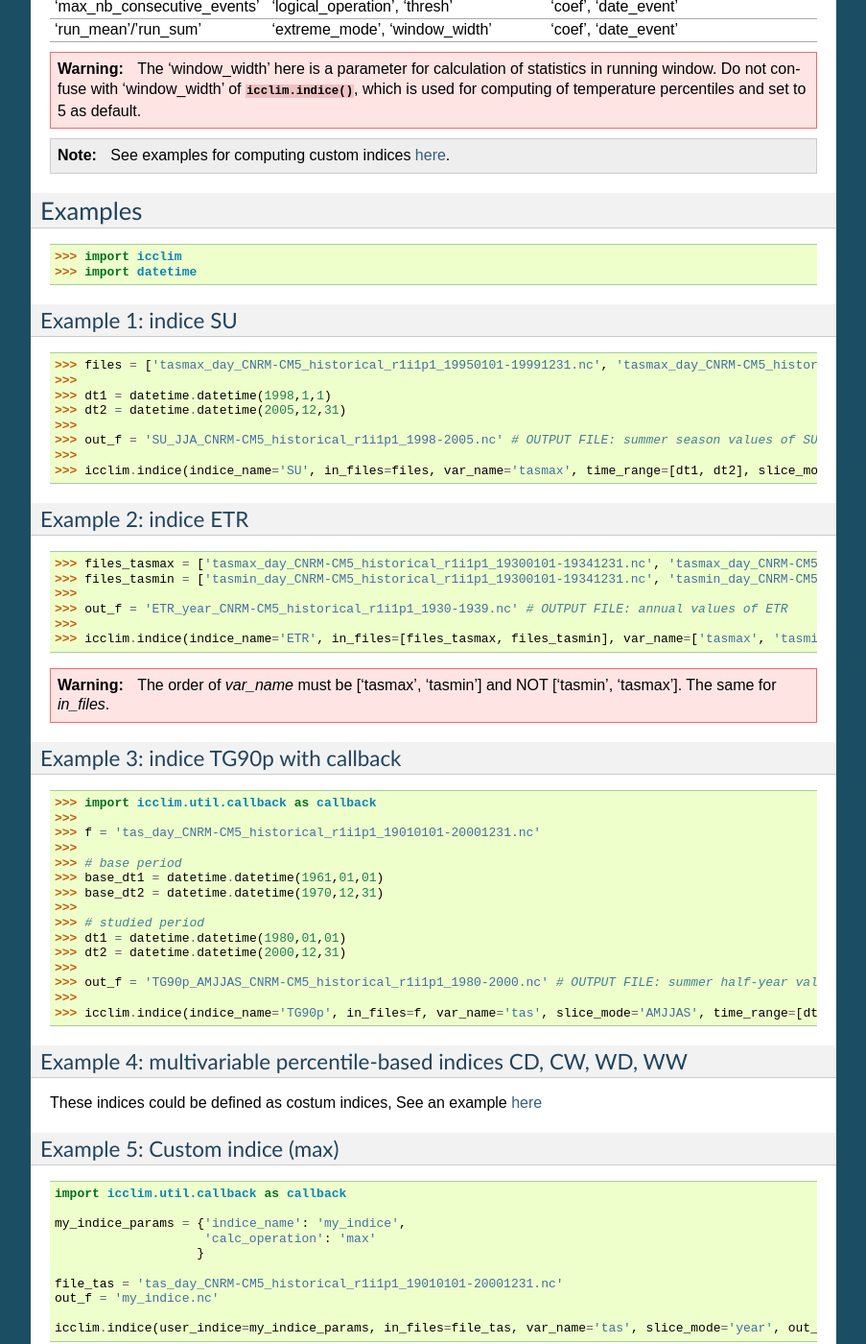
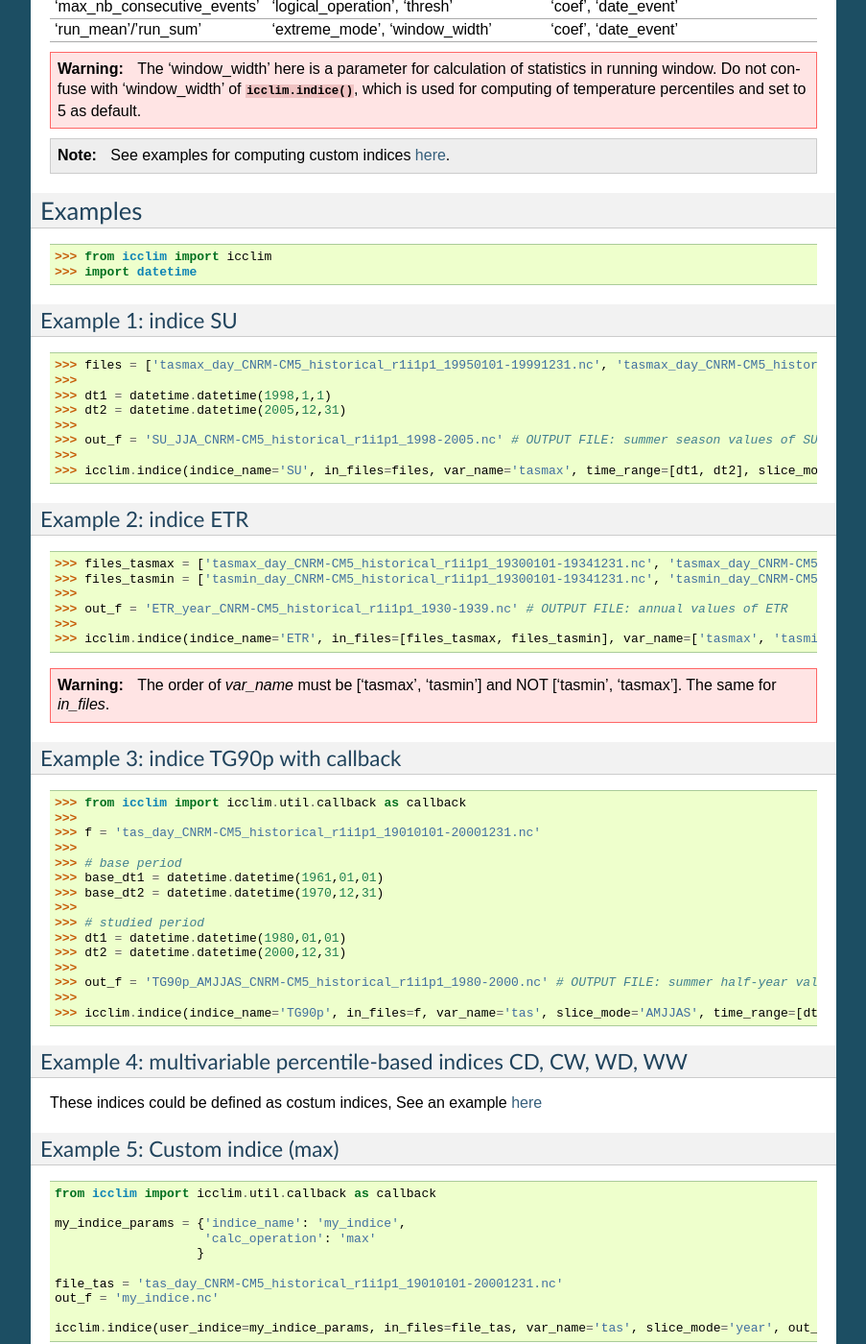
Before and after one commit to cerfacs-globc/icclim, a Sphinx documentation site: the page built from icclim/icclim_doc/source/python_api.rst, in a window 1280 px wide and 1400 px high, scrolled down 6377 px. Shown: the whole window at 96% size, without its empty margins (198-1101 px from the left). Built offline with Sphinx 7.4.7, drawn with Linux system fonts in a browser that asks for light colours; some of the changed text lies outside the part shown.

Commit message:
Updated Documentation.

```diff
--- a/icclim/icclim_doc/source/conf.py
+++ b/icclim/icclim_doc/source/conf.py
@@ -59,7 +59,7 @@
 # built documents.
 #
 # The short X.Y version.
-version = '4.2.10'
+version = '4.2.13'
 # The full version, including alpha/beta/rc tags.
 release = version
 
--- a/icclim/icclim_doc/source/installation.rst
+++ b/icclim/icclim_doc/source/installation.rst
@@ -39,14 +39,14 @@
 
 .. code-block:: sh
 
-    >>> import icclim
+    >>> from icclim import icclim
 
 To get the version of installed library, do the following:
 
 .. code-block:: sh
 
     >>> icclim.__version__
-    4.2.5
+    4.2.13
 
 
 .. note:: ICCLIM was not tested on Windows platform...
--- a/icclim/icclim_doc/source/python_api.rst
+++ b/icclim/icclim_doc/source/python_api.rst
@@ -136,7 +136,7 @@
 The percentage progress bar is printed if the ``callback`` parameter is set to a callback function.
 The default callback functions are defined in `icclim.util.callback.py <link>`_.
 
->>> import icclim.util.callback as callback
+>>> from icclim import icclim.util.callback as callback
 >>> cb = callback.defaultCallback
 
 .. _ignore_Feb29th_label:
@@ -430,7 +430,7 @@
 
 Examples
 ---------
->>> import icclim
+>>> from icclim import icclim
 >>> import datetime
 
 Example 1: indice SU
@@ -459,7 +459,7 @@
 
 Example 3: indice TG90p with callback
 ~~~~~~~~~~~~~~~~~~~~~~~~~~~~~~~~~~~~~~~~~
->>> import icclim.util.callback as callback
+>>> from icclim import icclim.util.callback as callback
 >>>
 >>> f = 'tas_day_CNRM-CM5_historical_r1i1p1_19010101-20001231.nc'
 >>>
@@ -489,7 +489,7 @@
 
 .. code-block:: python
 
-	import icclim.util.callback as callback
+	from icclim import icclim.util.callback as callback
 
 	my_indice_params = {'indice_name': 'my_indice',
 	                    'calc_operation': 'max'
@@ -867,7 +867,7 @@
     :members: get_regridded_var, write2netCDF_after_regridding
 
 
->>> import icclim.util.regrid as regrid
+>>> from icclim import icclim.util.regrid as regrid
 
 
 For example, we have 2 files with different resolutions:
```
Also changed, not shown: other parts of icclim/icclim_doc/source/installation.rst (+1 -1 lines).
